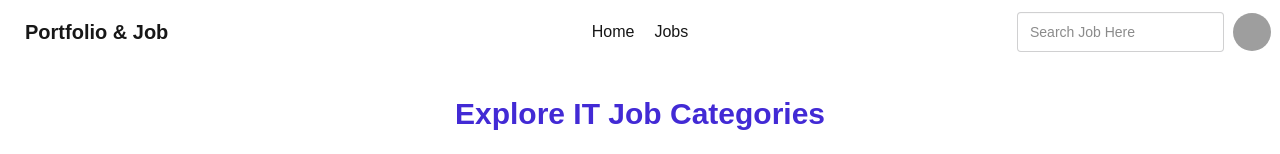
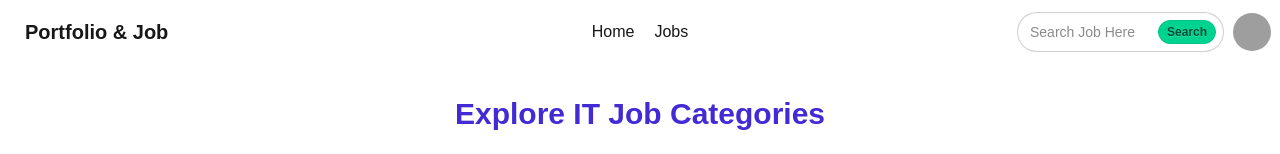
Before and after one commit to Shakib-Shajid/portfolio_jobsearch, a Next.js app: page / in a window 1280 px wide. Shown: the top 154 px of the page. Built offline with nearby package versions, Linux system fonts and the light colour scheme; grey boxes are pictures that could not be loaded.

Commit message:
add a button in search

```diff
--- a/src/app/components/Navbar.jsx
+++ b/src/app/components/Navbar.jsx
@@ -8,9 +8,15 @@ const Navbar = () => {
     const [search, setSearch] = useState("");
     const router = useRouter();
 
+    const handleSearch = () => {
+        if (search.trim()) {
+            router.push(`/jobs?search=${encodeURIComponent(search.trim())}`);
+        }
+    };
+
     const handleKeyDown = (e) => {
-        if (e.key === 'Enter' && search.trim()) {
-            router.push(`/jobs?search=${encodeURIComponent(search.trim())}`);
+        if (e.key === 'Enter') {
+            handleSearch();
         }
     };
 
@@ -37,15 +43,23 @@ const Navbar = () => {
                     <Link href="/jobs">Jobs</Link>
                 </div>
 
-                <div className="flex gap-2 navbar-end">
+                <div className="flex gap-2 navbar-end relative">
                     <input
                         type="text"
                         placeholder="Search Job Here"
-                        className="input input-bordered w-24 md:w-auto"
+                        className="input input-bordered w-36 md:w-auto rounded-full text-xs md:text-sm"
                         value={search}
                         onChange={(e) => setSearch(e.target.value)}
                         onKeyDown={handleKeyDown}
                     />
+                    <button
+                        className="absolute z-10 right-14 text-xs btn btn-xs btn-success rounded-full shadow-none"
+                        onClick={handleSearch}
+                    >
+                        Search
+                    </button>
+
+
                     <div className="dropdown dropdown-end">
                         <div tabIndex={0} role="button" className="btn btn-ghost btn-circle avatar">
                             <div className="w-10 rounded-full">
--- a/src/app/globals.css
+++ b/src/app/globals.css
@@ -28,3 +28,16 @@ body {
 .radial-progress.no-dot::after {
   display: none !important;
 }
+
+:root {
+  color-scheme: light;
+  background-color: white;
+  color: black;
+}
+
+@media (prefers-color-scheme: dark) {
+  html, body {
+    background-color: white !important;
+    color: black !important;
+  }
+}
--- a/src/app/layout.js
+++ b/src/app/layout.js
@@ -20,7 +20,7 @@ export const metadata = {
 
 export default function RootLayout({ children }) {
   return (
-    <html lang="en">
+    <html lang="en" data-theme="light">
       <body
         className={`${geistSans.variable} ${geistMono.variable} antialiased max-w-7xl mx-auto`}
       >
```
Also changed, not shown: 1 other file (tests, documents, lock files or other folders).
